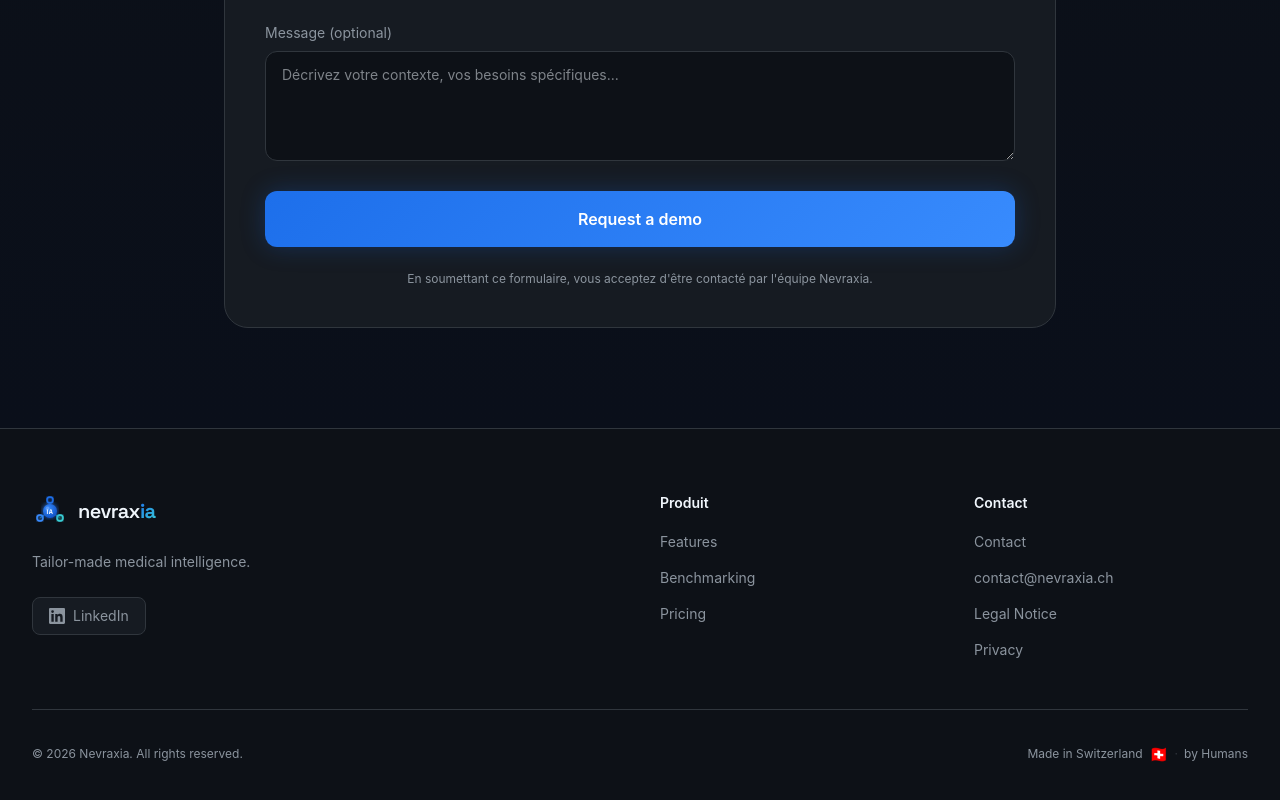
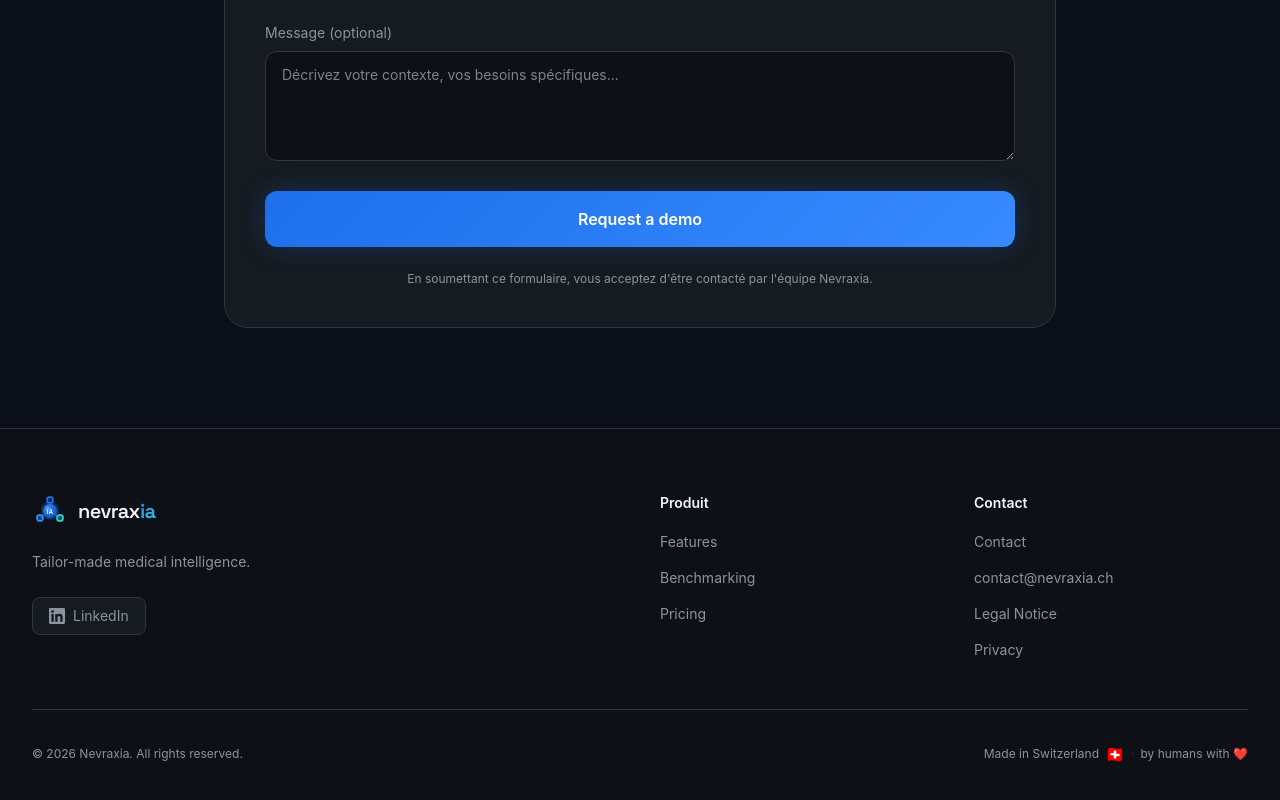
Before and after one commit to jimboum007/nevraxia, a Next.js app: page /en in a window 1280 px wide. Shown: the part 8649-9449 px from the top of the page. Built offline with nearby package versions, Linux system fonts and the light colour scheme.

Commit message:
Update footer: by humans with ❤️
Co-Authored-By: Claude Sonnet 4.6 <noreply@anthropic.com>

```diff
--- a/components/layout/Footer.tsx
+++ b/components/layout/Footer.tsx
@@ -73,7 +73,7 @@ export default function Footer() {
             <span className="text-xs" style={{ color: "#8B949E" }}>Made in Switzerland</span>
             <span className="text-base">🇨🇭</span>
             <span className="text-xs" style={{ color: "#30363D" }}>·</span>
-            <span className="text-xs" style={{ color: "#8B949E" }}>by Humans</span>
+            <span className="text-xs" style={{ color: "#8B949E" }}>by humans with ❤️</span>
           </div>
         </div>
       </div>
```
